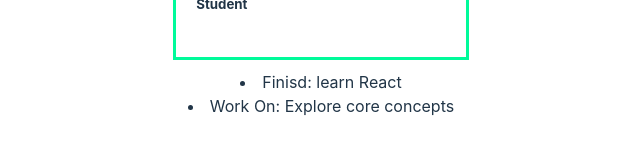
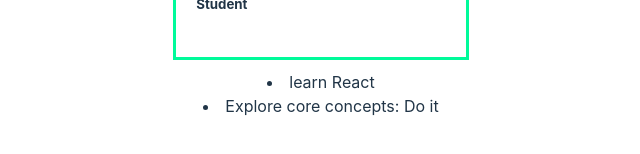
Before and after one commit to Sawon-52/myApp-Practice-react, a React (Vite) app: page / in a window 1280 px wide. Shown: the part 580-734 px from the top of the page, without its empty margins (319-959 px from the left). Built offline with nearby package versions, Linux system fonts and the light colour scheme.

Commit message:
many way to conditional rendering

```diff
--- a/src/Todo.jsx
+++ b/src/Todo.jsx
@@ -6,12 +6,40 @@
 //   );
 // }
 
+// conditional rendaring
+// export default function Todo({ task, isDone }) {
+//   if (isDone) {
+//     return <li>Finisd: {task}</li>;
+//   } else {
+//     return <li>Work On: {task}</li>;
+//   }
+// }
 
-// conditional rendaring
+// conditional rendering option 02 : ternany oparetor
+// export default function Todo({ task, isDone }) {
+//   return (
+//     <li>
+//       {isDone ? "Finished" : "Work on"} {task}
+//     </li>
+//   );
+// }
+
+// conditional rendering option 03 : && oparetor
+// export default function Todo({ task, isDone }) {
+//   return (
+//     <li>
+//       {task}
+//       {isDone && ": Done"}
+//     </li>
+//   );
+// }
+
+// conditional rendering option 03 : || oparetor
 export default function Todo({ task, isDone }) {
-  if (isDone) {
-    return <li>Finisd: {task}</li>;
-  } else {
-    return <li>Work On: {task}</li>;
-  }
+  return (
+    <li>
+      {task}
+      {isDone || ": Do it"}
+    </li>
+  );
 }
```
